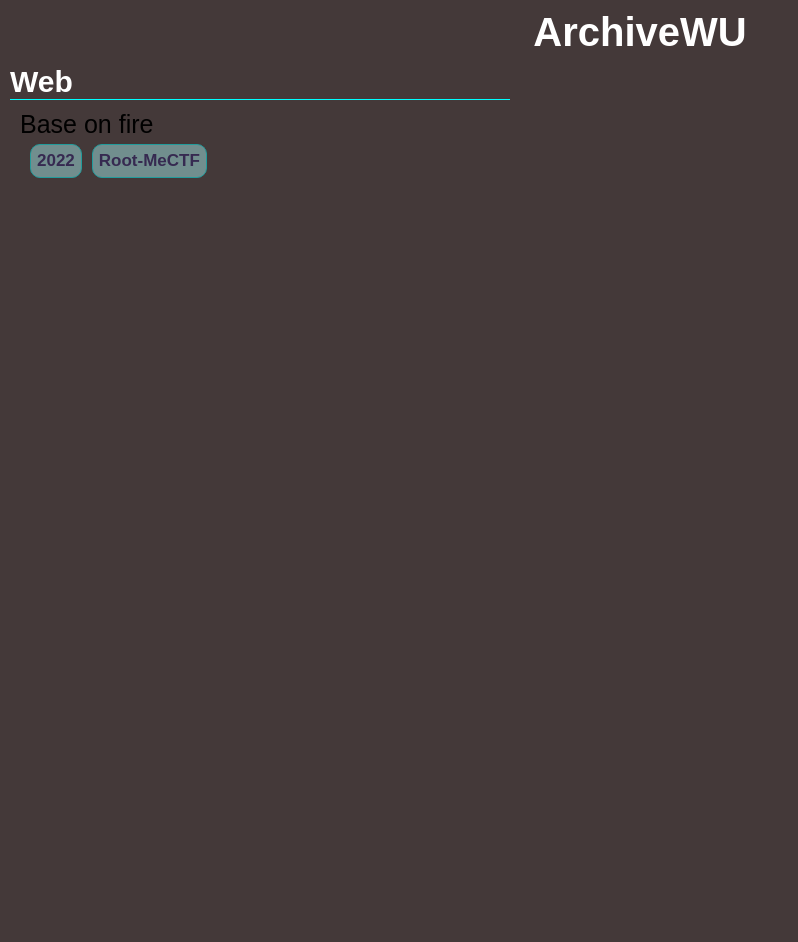
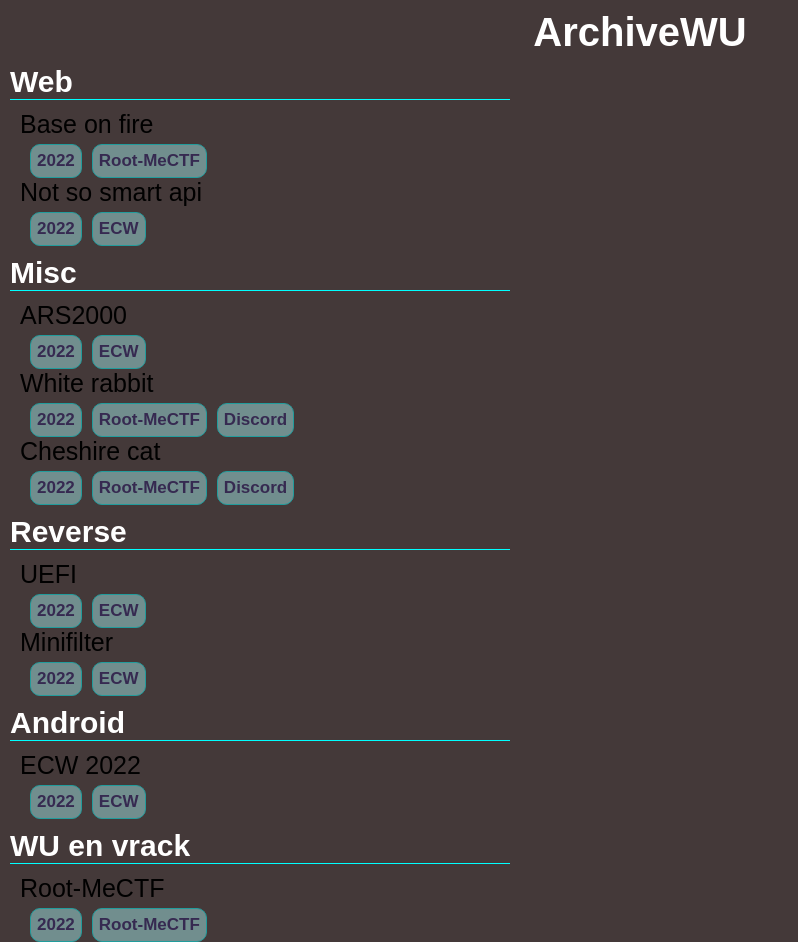
Before and after one commit to LighTend3r/ArchiveWU, a plain HTML site: page index.html in a window 1280 px wide. Shown: the whole page, without its empty margins (0-798 px from the left). Before the commit the page ends 800 px from the top, so only its background shows below. Drawn offline with Linux system fonts and the light colour scheme.

Commit message:
Ajout WU

```diff
--- a/index.html
+++ b/index.html
@@ -11,10 +11,86 @@
     <main>
         <h1>ArchiveWU</h1>
 
-        <h2>Web</h2>
+        <h2 is="web">Web</h2>
 
         <a target="_blank" href="https://cypelf.fr/articles/base-on-fire/"><p>Base on fire</p></a>
         <ul class="tag"><li>2022</li><li>Root-MeCTF</li></ul>
+
+        <a target="_blank" href="https://github.com/veikoon/ECW2022/tree/main/web/not_so_smart_api">
+            <p>Not so smart api</p>
+        </a>
+        <ul class="tag">
+            <li>2022</li>
+            <li>ECW</li>
+        </ul>
+
+
+        <h2 id="misc">Misc</h2>
+
+        <a target="_blank" href="https://github.com/laomaiweng/roll80s/tree/aero">
+            <p>ARS2000</p>
+        </a>
+        <ul class="tag">
+            <li>2022</li>
+            <li>ECW</li>
+        </ul>
+
+        <a target="_blank" href="https://nishacid.guru/writeups/white_rabbit/">
+            <p>White rabbit</p>
+        </a>
+        <ul class="tag">
+            <li>2022</li>
+            <li>Root-MeCTF</li>
+            <li>Discord</li>
+        </ul>
+
+        <a target="_blank" href="https://nishacid.guru/writeups/cheshire_cat/">
+            <p>Cheshire cat</p>
+        </a>
+        <ul class="tag">
+            <li>2022</li>
+            <li>Root-MeCTF</li>
+            <li>Discord</li>
+        </ul>
+
+
+        <h2 id="reverse">Reverse</h2>
+
+        <a target="_blank" href="https://www.soeasy.re/ecw-2022-uefi/">
+            <p>UEFI</p>
+        </a>
+        <ul class="tag">
+            <li>2022</li>
+            <li>ECW</li>
+        </ul>
+
+        <a target="_blank" href="https://www.soeasy.re/ecw-2022-minifilter/">
+            <p>Minifilter</p>
+        </a>
+        <ul class="tag">
+            <li>2022</li>
+            <li>ECW</li>
+        </ul>
+
+
+        <h2 id="android">Android</h2>
+
+        <a target="_blank" href="https://github.com/veikoon/ECW2022/tree/main/android">
+            <p>ECW 2022</p>
+        </a>
+        <ul class="tag">
+            <li>2022</li>
+            <li>ECW</li>
+        </ul>
+
+        <h2 id="WU">WU en vrack</h2>
+        <a target="_blank" href="https://github.com/FeelZoR/Writeups/tree/main/CTF_10k_RootMe">
+            <p>Root-MeCTF</p>
+        </a>
+        <ul class="tag">
+            <li>2022</li>
+            <li>Root-MeCTF</li>
+        </ul>
     </main>
 </body>
 </html>
```
